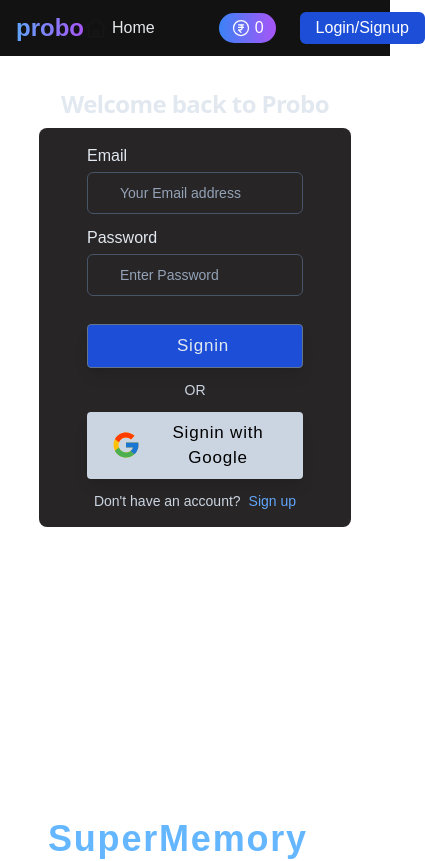
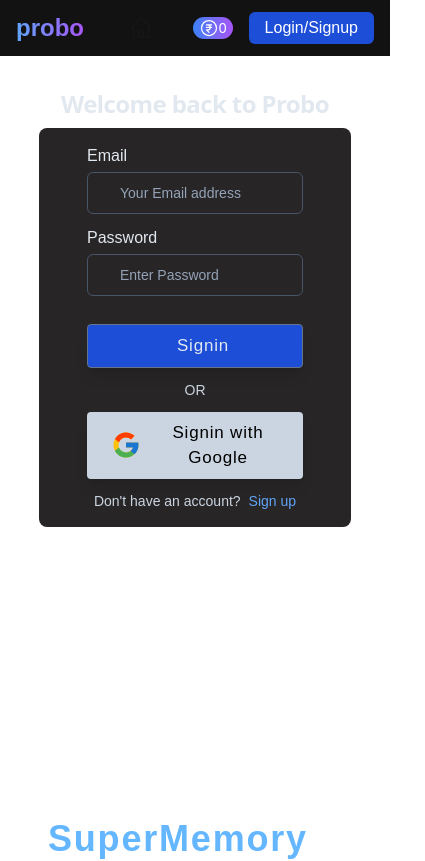
Before and after one commit to akshaydhayal/Probo-Prediction-Trading, a Next.js app: page /signin in a window 390 px wide. Shown: the top 861 px of the page, 425 px wide, since content can reach past the window. Built offline with nearby package versions, Linux system fonts and the light colour scheme.

Commit message:
made navbar responsive

```diff
--- a/components/Navbar.tsx
+++ b/components/Navbar.tsx
@@ -10,6 +10,8 @@
 import { useDispatch, useSelector, UseSelector } from "react-redux";
 import { updateUser, updateUserBalance } from "@/store/userSlice";
 import { RootState } from "@/store/store";
+import Logout from "./icons/Logout";
+import LogoutIcon from "./icons/LogoutIcon";
 
 const Navbar = () => {
     const router = useRouter();
@@ -43,42 +45,49 @@
         >
           probo
         </p>
-        <div className="flex items-center gap-16">
-          <div className="flex items-center gap-8">
+        <div className="flex items-center gap-10 sm:gap-32 md:gap-8 lg:gap-44 ">
+          <div className="flex items-center gap-3 sm:gap-6 md:gap-3 lg:gap-8">
             <div className="flex gap-1 items-center cursor-pointer" onClick={() => router.push("/")}>
               <HomeIcon />
-              <p className="text-gray-200 hover:text-gray-50 font-medium ">Home</p>
+              <p className="hidden md:block text-gray-200 hover:text-gray-50 font-medium md:text-sm lg:text-base">Home</p>
             </div>
             {userInfo && (
               <>
                 <div className="flex gap-1 items-center cursor-pointer" onClick={() => router.push("/portfolio/1")}>
                   <PortfolioIcon />
-                  <p className="text-gray-200 hover:text-gray-50 font-medium">Portfolio</p>
+                  <p className="hidden md:block text-gray-200 hover:text-gray-50 font-medium md:text-sm lg:text-base">Portfolio</p>
                 </div>
                 <div className="flex gap-1 items-center cursor-pointer" onClick={() => setModalOpen(true)}>
                   <ChartIcon />
-                  <p className="text-gray-200 hover:text-gray-50 font-medium">Create Opinion</p>
+                  <p className="hidden md:block text-gray-200 hover:text-gray-50 md:text-sm font-medium lg:text-base">Create Opinion</p>
                 </div>
               </>
             )}
           </div>
-          <div className="flex items-center gap-6">
-            <div className="flex items-center gap-1">
-              <div className="flex gap-1 items-center  cursor-pointer bg-gradient-to-r from-blue-500 to-purple-500 rounded-full px-3 py-[3px]">
+          <div className="flex items-center gap-4 sm:gap-8 md:gap-2 lg:gap-6">
+            <div className="flex items-center gap-1 ">
+              <div className="flex gap-0 items-center  cursor-pointer bg-gradient-to-r from-blue-500 to-purple-500 rounded-full px-[6px] py-[1px] sm:px-2 lg:px-3 sm:py-[2px] lg:py-[3px]">
                 <RupeeIcon />
-                <p className="text-white font-medium">{userInfo ? userInfo.balance : 0}</p>
+                <p className="text-white font-medium text-sm lg:text-base ">{userInfo ? userInfo.balance : 0}</p>
               </div>
 
-            {userInfo && <p className="text-gray-200 text-sm hover:text-gray-50 font-medium hover:underline hover:underline-offset-4
-             cursor-pointer" onClick={getMoney}>Get Rs 50</p>}
+              {userInfo && (
+                <p
+                  className="text-gray-200 text-sm  hover:text-gray-50 font-medium hover:underline hover:underline-offset-4
+             cursor-pointer"
+                  onClick={getMoney}
+                >
+                  Get Rs 50
+                </p>
+              )}
             </div>
+            <div className="flex items-center gap-2 sm:gap-3 md:gap-1 lg:gap-2">
               {userInfo && (
                 <div className="flex items-center gap-1">
-                <div className="flex gap-[2px] items-center cursor-pointer bg-gradient-to-r from-blue-500 to-purple-500 rounded-full p-[4px]">
+                  <div className="flex  items-center cursor-pointer bg-gradient-to-r from-blue-500 to-purple-500 rounded-full p-[2px] sm:p-[3px] md:p-[4px]">
                     <Usericon />
                   </div>
-                <p className="text-gray-200 hover:text-gray-50 font-medium text-sm">Hi {userInfo.name}</p>
-
+                  <p className="hidden md:block text-gray-200 hover:text-gray-50 font-medium text-sm">Hi {userInfo.name}</p>
                 </div>
               )}
               {!userInfo ? (
@@ -90,9 +99,10 @@
                   Login/Signup
                 </button>
               ) : (
+                <>
                   <button
-                className="bg-blue-700 hover:bg-blue-600 text-white py-1 px-4
-            text-base font-[530] rounded-md"
+                    className="bg-blue-700 hidden md:block hover:bg-blue-600  text-white md:py-[2px] lg:py-1 md:px-2 lg:px-4
+                lg:text-base text-sm font-[530] rounded-md"
                     onClick={() => {
                       localStorage.removeItem("token");
                       dispatch(updateUser(null));
@@ -100,7 +110,18 @@
                   >
                     Logout
                   </button>
+                  <div
+                    className="block md:hidden cursor-pointer"
+                    onClick={() => {
+                      localStorage.removeItem("token");
+                      dispatch(updateUser(null));
+                    }}
+                  >
+                    <LogoutIcon />
+                  </div>
+                </>
               )}
+            </div>
           </div>
         </div>
       </div>
--- /dev/null
+++ b/components/icons/LogoutIcon.tsx
@@ -0,0 +1,20 @@
+import React from 'react'
+
+const LogoutIcon = () => {
+  return (
+    <svg xmlns="http://www.w3.org/2000/svg" viewBox="0 0 20 20" fill="currentColor" className="size-6">
+      <path
+        fillRule="evenodd"
+        d="M3 4.25A2.25 2.25 0 0 1 5.25 2h5.5A2.25 2.25 0 0 1 13 4.25v2a.75.75 0 0 1-1.5 0v-2a.75.75 0 0 0-.75-.75h-5.5a.75.75 0 0 0-.75.75v11.5c0 .414.336.75.75.75h5.5a.75.75 0 0 0 .75-.75v-2a.75.75 0 0 1 1.5 0v2A2.25 2.25 0 0 1 10.75 18h-5.5A2.25 2.25 0 0 1 3 15.75V4.25Z"
+        clipRule="evenodd"
+      />
+      <path
+        fillRule="evenodd"
+        d="M6 10a.75.75 0 0 1 .75-.75h9.546l-1.048-.943a.75.75 0 1 1 1.004-1.114l2.5 2.25a.75.75 0 0 1 0 1.114l-2.5 2.25a.75.75 0 1 1-1.004-1.114l1.048-.943H6.75A.75.75 0 0 1 6 10Z"
+        clipRule="evenodd"
+      />
+    </svg>
+  );
+}
+
+export default LogoutIcon
--- a/store/userSlice.ts
+++ b/store/userSlice.ts
@@ -23,7 +23,7 @@
   name: "userSlice",
   initialState,
   reducers: {
-    updateUser: (state, action: PayloadAction<userState>) => {
+    updateUser: (state, action: PayloadAction<userState|null>) => {
       state.user = action.payload;
     },
     updateUserBalance: (state, action: PayloadAction<number>) => {
```
Lines whose indentation alone changed are shown as unchanged.
